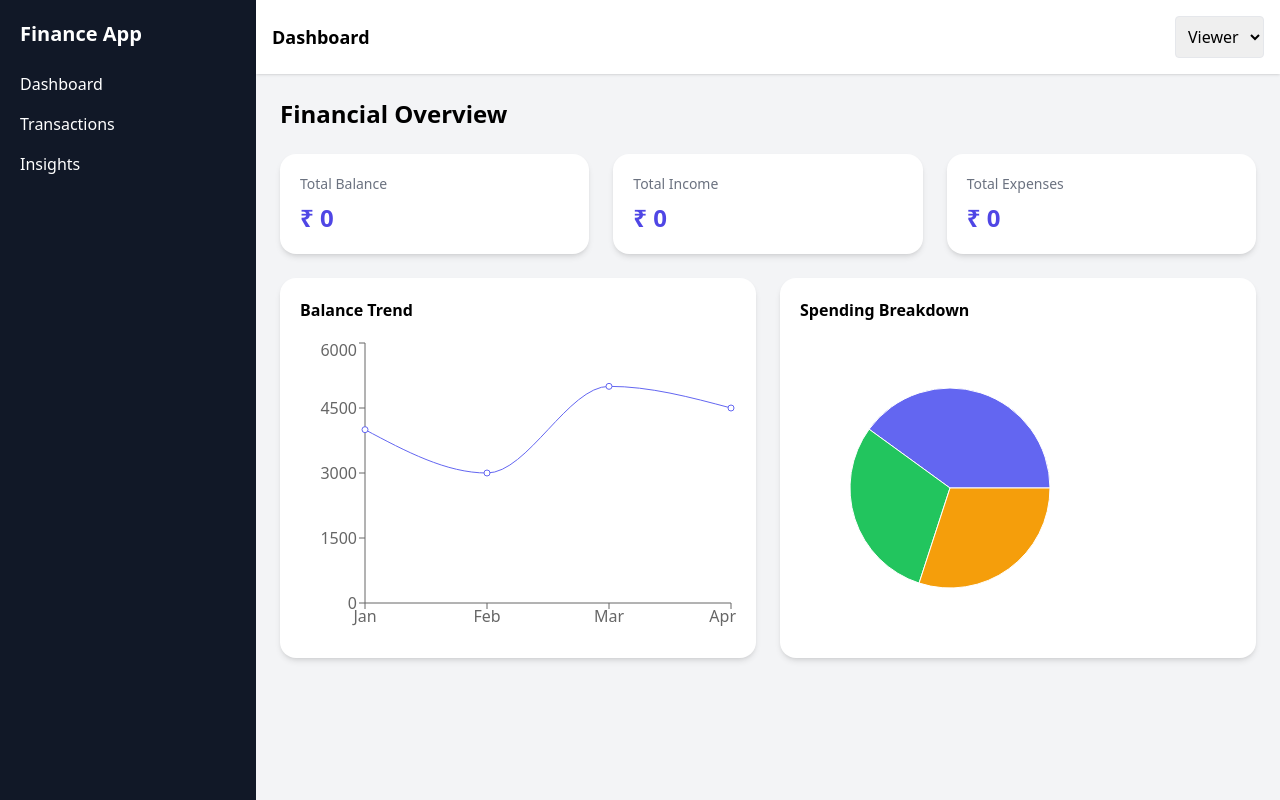
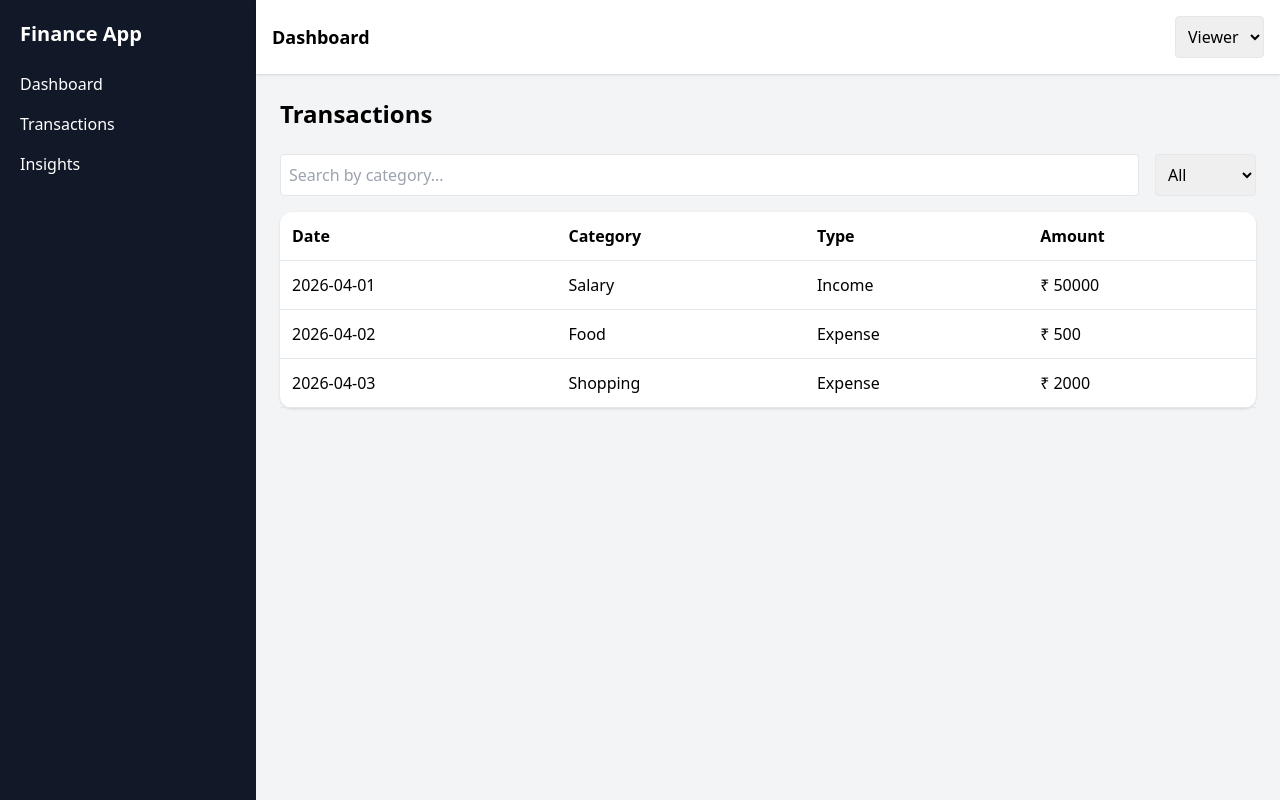
Before and after one commit to Anuja-Suryawanshi07/finance-dashboard-ui, a React (Vite) app: page /transactions in a window 1280 px wide. Built offline with nearby package versions, Linux system fonts and the light colour scheme.

Commit message:
Transactions done.

```diff
--- a/package.json
+++ b/package.json
@@ -12,6 +12,7 @@
   "dependencies": {
     "react": "^19.2.4",
     "react-dom": "^19.2.4",
+    "react-router-dom": "^7.13.2",
     "recharts": "^3.8.1"
   },
   "devDependencies": {
--- a/src/App.jsx
+++ b/src/App.jsx
@@ -1,10 +1,17 @@
+import { BrowserRouter,Routes, Route } from "react-router-dom";
 import Layout from "./components/Layout/Layout";
 import Dashboard from "./pages/Dashboard";
+import Transactions from "./pages/Transactions";
 
 export default function App() {
   return (
+    <BrowserRouter>
     <Layout>
-      <Dashboard />
+      <Routes>
+      <Route path="/"element={<Dashboard />} />
+      <Route path="/transactions" element={<Transactions />} />
+      </Routes>
     </Layout>
+    </BrowserRouter>
   );
 }
--- a/src/components/Layout/Sidebar.jsx
+++ b/src/components/Layout/Sidebar.jsx
@@ -1,12 +1,14 @@
+import { Link } from "react-router-dom";
+
 export default function Sidebar() {
     return (
         <div className="h-screen w-64 bg-gray-900 text-white p-5">
             <h2 className="text-xl font-bold mb-6">Finance App</h2>
 
             <ul className="space-y-4">
-                <li className="cursor-pointer hover:text-gray-300">Dashboard</li>
-                <li className="cursor-pointer hover:text-gray-300">Transactions</li>
-                <li className="cursor-pointer hover:text-gray-300">Insights</li>
+                <li><Link to="/">Dashboard</Link></li>
+                <li><Link to="/transactions">Transactions</Link></li>
+                <li><Link to="/insights">Insights</Link></li>
             </ul>
         </div>
     );
--- a/src/context/FinanceContext.jsx
+++ b/src/context/FinanceContext.jsx
@@ -1,10 +1,11 @@
 import { Children } from "react";
 import { createContext, useState } from "react";
+import { transactionsData } from "../data/mockData";
 
 export const FinanceContext = createContext();
 
 export const FinanceProvider = ({ children }) => {
-    const [transactions, setTransactions] = useState([]);
+    const [transactions, setTransactions] = useState(transactionsData);
     const [role, setRole] = useState("viewer");
 
     return (
--- a/src/data/mockData.js
+++ b/src/data/mockData.js
@@ -0,0 +1,23 @@
+export const transactionsData = [
+    {
+        id: 1,
+        data: "2026-04-01",
+        category: "Salary",
+        type: "income",
+        amount: 50000,
+    },
+    {
+        id: 2,
+        data: "2026-04-02",
+        category: "Food",
+        type: "expense",
+        amount: 500,
+    },
+    {
+        id: 3,
+        data: "2026-04-03",
+        category: "Shopping",
+        type: "expense",
+        amount: 2000,
+    },
+];
--- a/src/pages/Transactions.jsx
+++ b/src/pages/Transactions.jsx
@@ -0,0 +1,95 @@
+import { useContext, useState } from "react";
+import { FinanceContext } from "../context/FinanceContext";
+
+export default function Transactions() {
+    const { transactions = [], role } = useContext(FinanceContext);
+
+    const [search, setSearch] = useState("");
+    const [typeFilter, setTypeFilter] = useState("all");
+
+    // Filter Logic
+
+    const filteredTransactions = transactions.filter((t) => {
+        const matchesSearch = t.category
+        .toLowerCase()
+        .includes(search.toLowerCase());
+
+        const matchsType = typeFilter === "all" || t.type === typeFilter;
+
+        return matchesSearch && matchsType;
+    });
+
+    return (
+        <div>
+            <h1 className="text-2xl font-bold mb-6">Transactions</h1>
+
+            {/* Search + Filter */}
+            <div className="flex gap-4 mb-4">
+                <input
+                    type="text"
+                    placeholder="Search by category..."
+                    className="border p-2 rounded w-full"
+                    value={search}
+                    onChange={(e) => setSearch(e.target.value)}
+                />
+
+                <select
+                    className="border p-2 rounded"
+                    value={typeFilter}
+                    onChange={(e) => setTypeFilter(e.target.value)}
+                >
+                    <option value="all">All</option>
+                    <option value="income">Income</option>
+                    <option value="expense">Expense</option>
+                </select>
+            </div>
+
+            {/* Table */}
+
+            <div className="bg-white rounded-xl shadow">
+                <table className="w-full text-left">
+                    <thead className="border-b">
+                        <tr>
+                            <th className="p-3">Date</th>
+                            <th className="p-3">Category</th>
+                            <th className="p-3">Type</th>
+                            <th className="p-3">Amount</th>
+                            {role === "admin" && (
+                                <th className="p-3">Actions</th>
+                            )}
+                        </tr>
+                    </thead>
+                    <tbody>
+                        {filteredTransactions.length > 0 ? (
+                            filteredTransactions.map((t) => (
+                                <tr key={t.id} className="border-b">
+                                    <td className="p-3">{t.data}</td>
+                                    <td className="p-3">{t.category}</td>
+                                    <td className="p-3 capitalize">{t.type}</td>
+                                    <td className="p-3">₹ {t.amount}</td>
+
+                                    {role === "admin" && (
+                                        <td className="p-3">
+                                            <button className="text-blue-500 mr-2">
+                                                Edit
+                                            </button>
+                                            <button className="text-red-500">
+                                                Delete
+                                            </button>
+                                        </td>
+                                    )}
+                                </tr>
+                            ))
+                        ) : (
+                            <tr>
+                                <td className="p-4 text-center" colSpan="5">
+                                    No transactions found
+                                </td>
+                            </tr>
+                        )}
+                    </tbody>
+                </table>
+            </div>
+        </div>
+    );
+}
```
Also changed, not shown: 1 other file (tests, documents, lock files or other folders).
